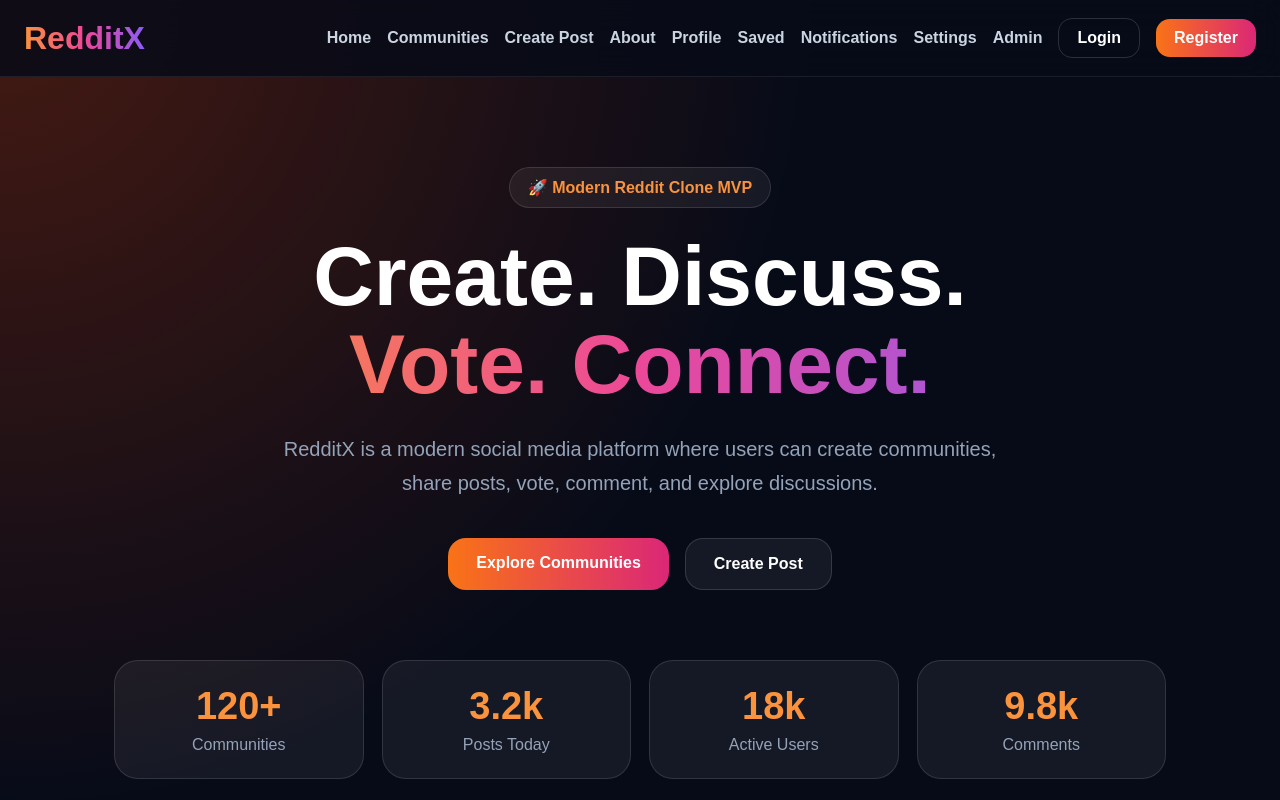
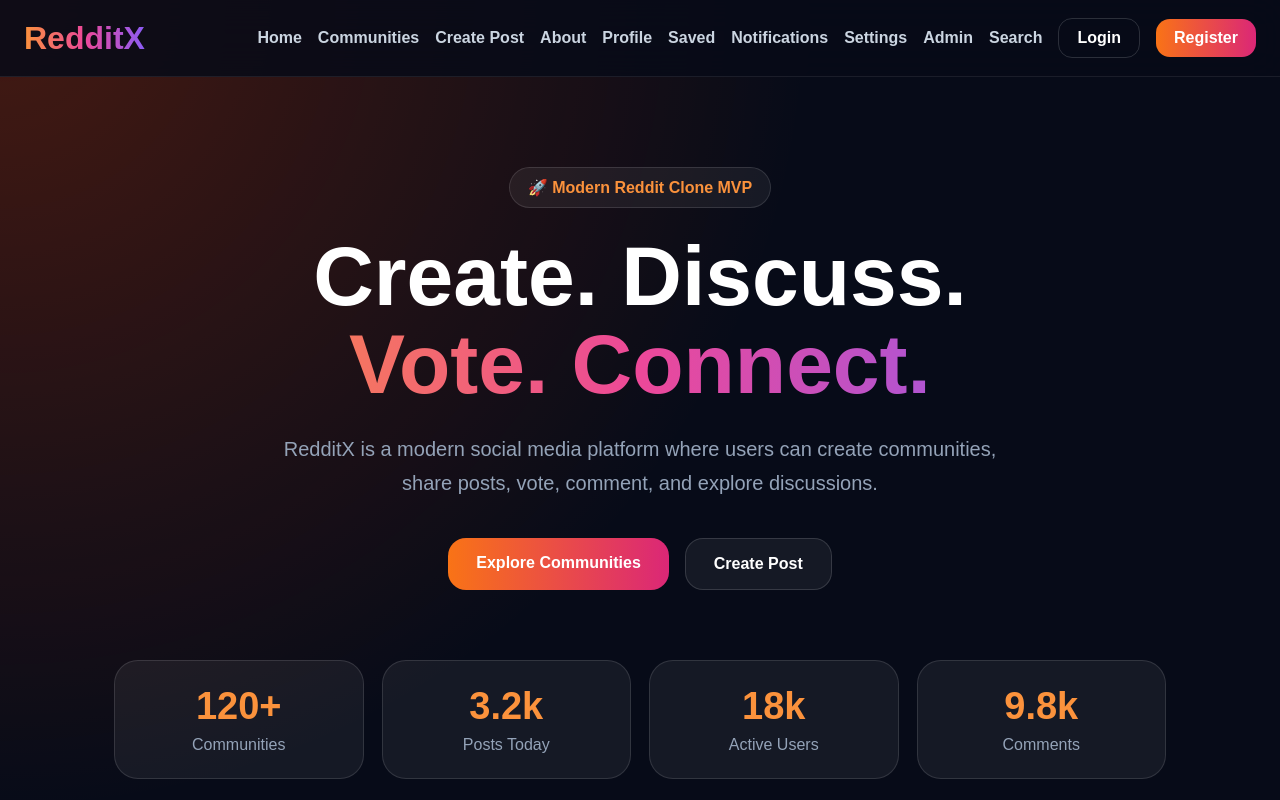
Before and after one commit to Kesarkarale/reddit-clone, a Next.js app: page / in a window 1280 px wide. Shown: the top 800 px of the page. Built offline with nearby package versions, Linux system fonts and the light colour scheme.

Commit message:
Update Navbar.js

```diff
--- a/components/Navbar.js
+++ b/components/Navbar.js
@@ -69,6 +69,10 @@ export default function Navbar() {
 
   <a href="/admin" style={link}>
   Admin
+</a>
+
+  <a href="/search" style={link}>
+  Search
 </a>
         {user ? (
           <>
```
